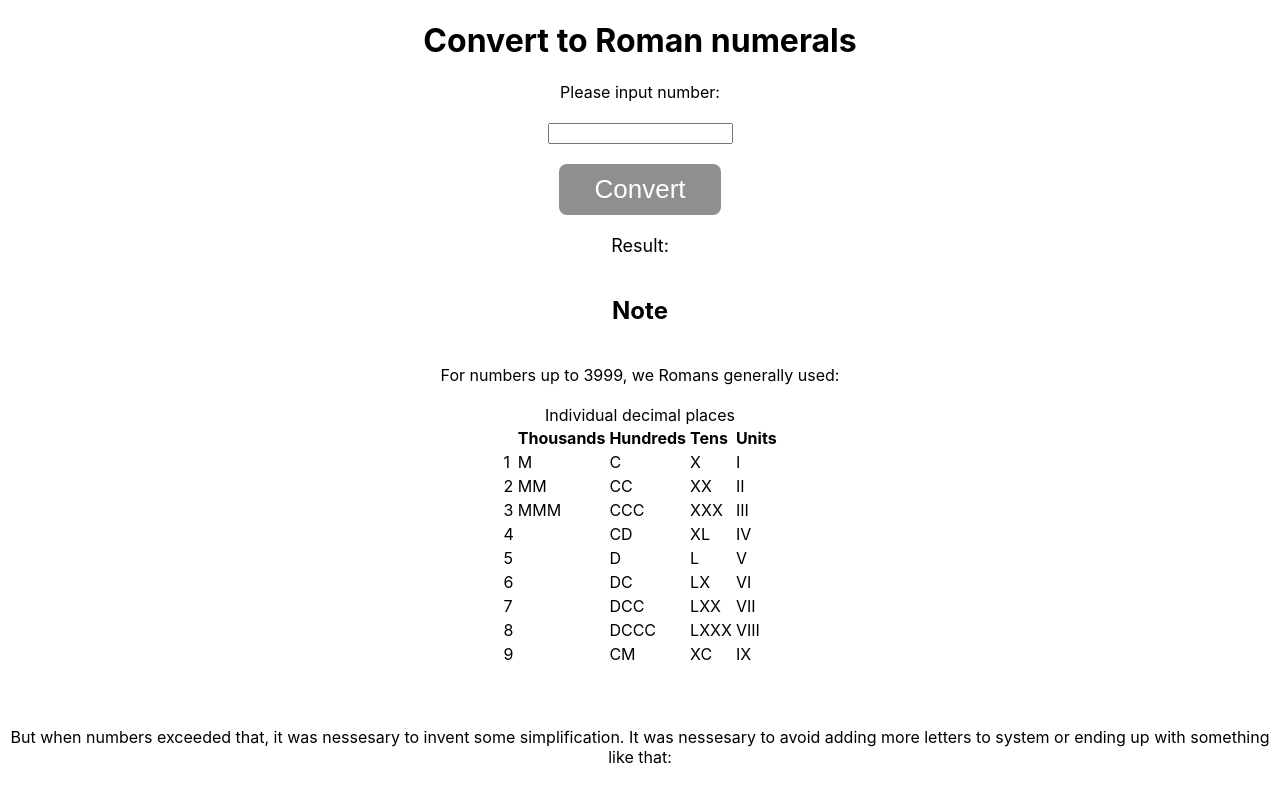
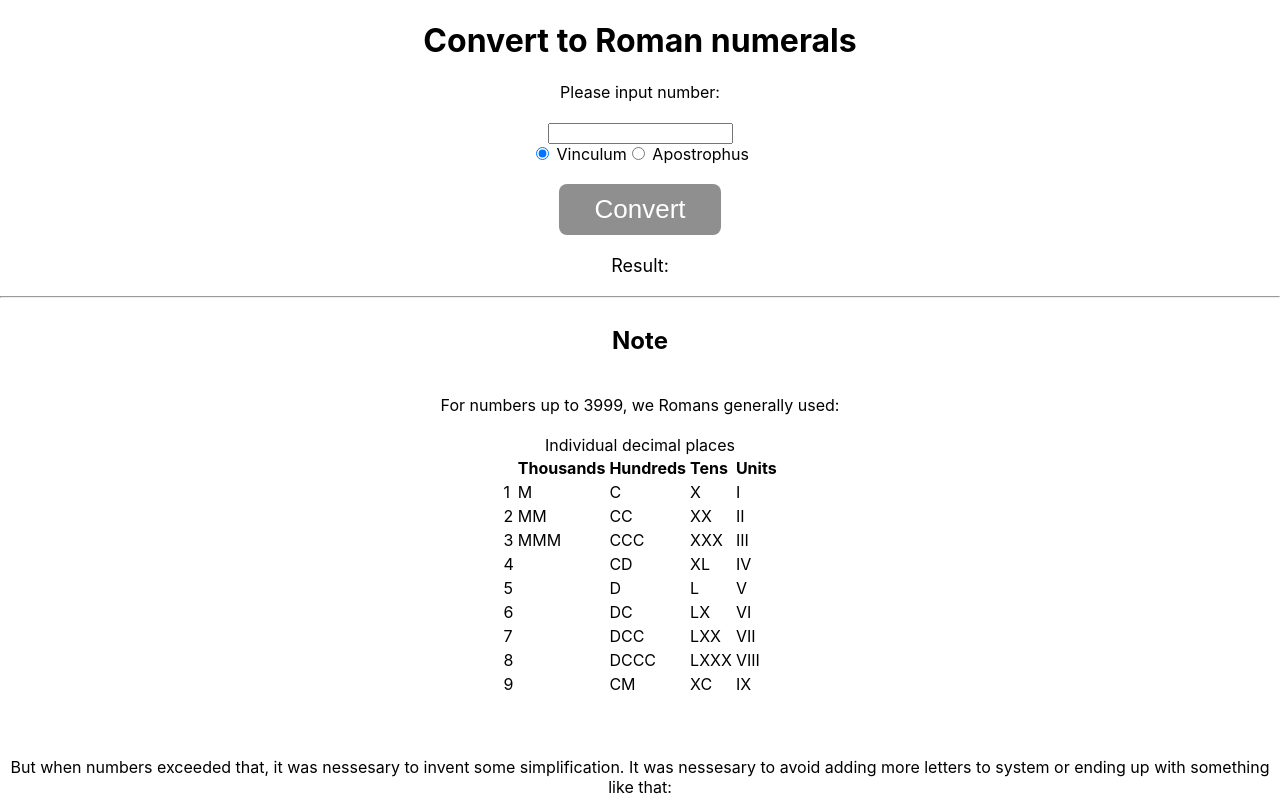
Before and after one commit to konrad-bak/Roman-numerals-converter, a React (Vite) app: page / in a window 1280 px wide. Shown: the top 800 px of the page. Built offline with nearby package versions, Linux system fonts and the light colour scheme.

Commit message:
ts: some fixes, adding choice for large numerals roman systems

```diff
--- a/src/App.tsx
+++ b/src/App.tsx
@@ -1,14 +1,21 @@
 import './App.css';
 
-import React, { useState } from 'react';
+import React, { ChangeEvent, useState } from 'react';
 
 import romanCharsConverter from './utils/romanCharsConverter';
+
+type SystemTypes = 'Vinculum' | 'Apostrophus';
 
 function App() {
   const [input, setInput] = useState<number>();
   const [result, setResult] = useState<string>('');
+  const [system, setSystem] = useState<SystemTypes>('Vinculum');
 
-  const handleChangeInput = (e: React.ChangeEvent<HTMLInputElement>): void => {
+  const handleRadioValueChange = (value: SystemTypes): void => {
+    setSystem(value);
+  };
+
+  const handleChangeInput = (e: ChangeEvent<HTMLInputElement>): void => {
     setInput(parseInt(e.target.value));
   };
 
@@ -91,6 +98,23 @@ function App() {
         <p>Please input number:</p>
         <input value={input} onChange={handleChangeInput} type="number" />
         <br />
+        <div className="systems">
+          <input
+            type="radio"
+            value="Vinculum"
+            name="system"
+            onChange={(e) => handleRadioValueChange(e.target.value as SystemTypes)}
+            checked
+          />{' '}
+          Vinculum
+          <input
+            type="radio"
+            value="Apostrophus"
+            name="system"
+            onChange={(e) => handleRadioValueChange(e.target.value as SystemTypes)}
+          />{' '}
+          Apostrophus
+        </div>
         <button className="button-action" onClick={handleClick} disabled={!input}>
           Convert
         </button>
@@ -98,6 +122,7 @@ function App() {
           Result: <span>{result}</span>
         </p>
       </div>
+      <hr />
       <div className="note">
         <h2>Note</h2>
         <p>For numbers up to 3999, we Romans generally used:</p>
@@ -196,8 +221,8 @@ function App() {
         </p>
 
         <p>
-          This topic extends in the wikipedia article, but for simplicity I've handled
-          larger numbers in this manner:
+          This topic extends in the wikipedia article, but for simplicity I&apos;ve
+          handled larger numbers in this manner:
         </p>
 
         <ul className="list">
--- a/src/utils/romanCharsConverter.tsx
+++ b/src/utils/romanCharsConverter.tsx
@@ -1,3 +1,5 @@
+// Convert individual number to roman numeral
+
 const romanCharsConverter = (
   currNumber: number,
   currSingularChar: string,
```
